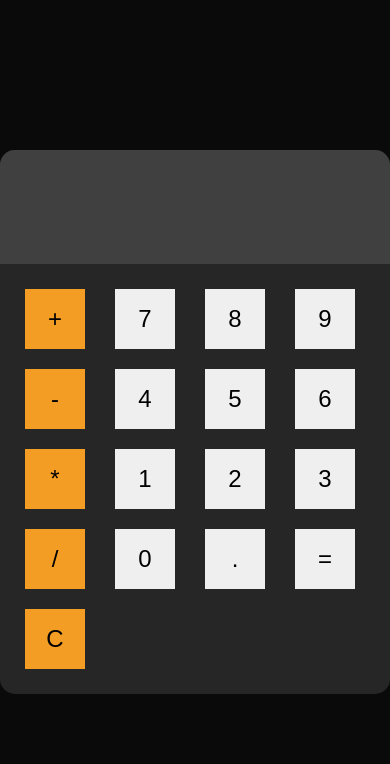
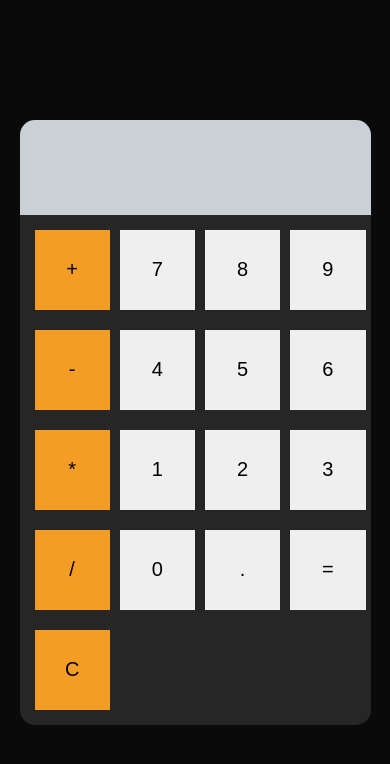
Before and after one commit to AdeebaFarhan/BrowserCalculator, a website: page index.html in a window 390 px wide. Drawn offline with Linux system fonts and the light colour scheme.

Commit message:
Adding media qurey

```diff
--- a/index.html
+++ b/index.html
@@ -7,8 +7,10 @@
    <link rel="stylesheet" href="style.css">
 
 </head>
-<h1></h1>
+
+
 <body>
+
   <div id="calculator">
     <input id="display" readonly>
     <div id="keys">
--- a/style.css
+++ b/style.css
@@ -6,6 +6,9 @@ body {
     height: 100vh;
     background-color: hsl(0, 5%, 4%);
 }
+
+
+
 
 #calculator {
     font-family: Arial, sans-serif;
@@ -86,5 +89,37 @@ button:active {
 }
 
 .operator-btn:active {
-    background-color: hsl(35, 100%, 75%);
+    background-color: hsl(119, 67%, 48%);
 }
+@media screen and (max-width: 768px) {
+    #calculator {
+        max-width: 90%; /* Adjust maximum width for smaller screens */
+
+    }
+
+    #display {
+        width: calc(100% - 40px); /* Adjust display width for smaller screens */
+        font-size: 3rem; /* Decrease font size for smaller screens */
+        background-color: rgb(201, 208, 214);
+
+    }
+
+    #keys {
+        display: grid;
+        grid-template-columns: repeat(4, 1fr); /* Maintain grid columns for smaller screens */
+        grid-auto-rows: 1fr; /* Ensure equal height for all rows */
+        gap: 10px; /* Add gap between buttons */
+        padding: 10px; /* Reduce padding for keys container */
+    }
+
+    button {
+        width: 100%; /* Ensure buttons take full width of grid cell */
+        height: 80px; /* Maintain button height */
+        font-size: 20px; /* Decrease font size for smaller screens */
+    }
+
+    button.num {
+        font-size: 1.2rem; /* Adjust font size of number buttons for smaller screens */
+    }
+
+}
```
